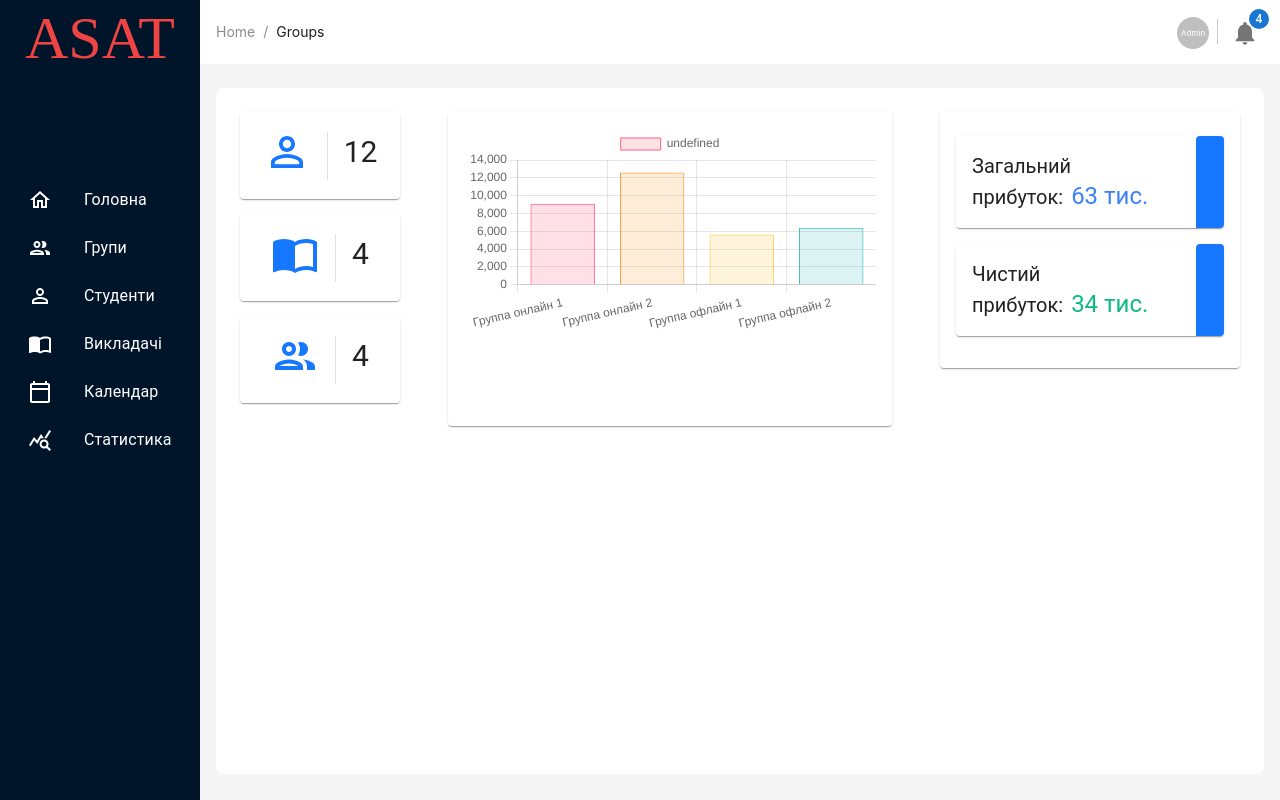
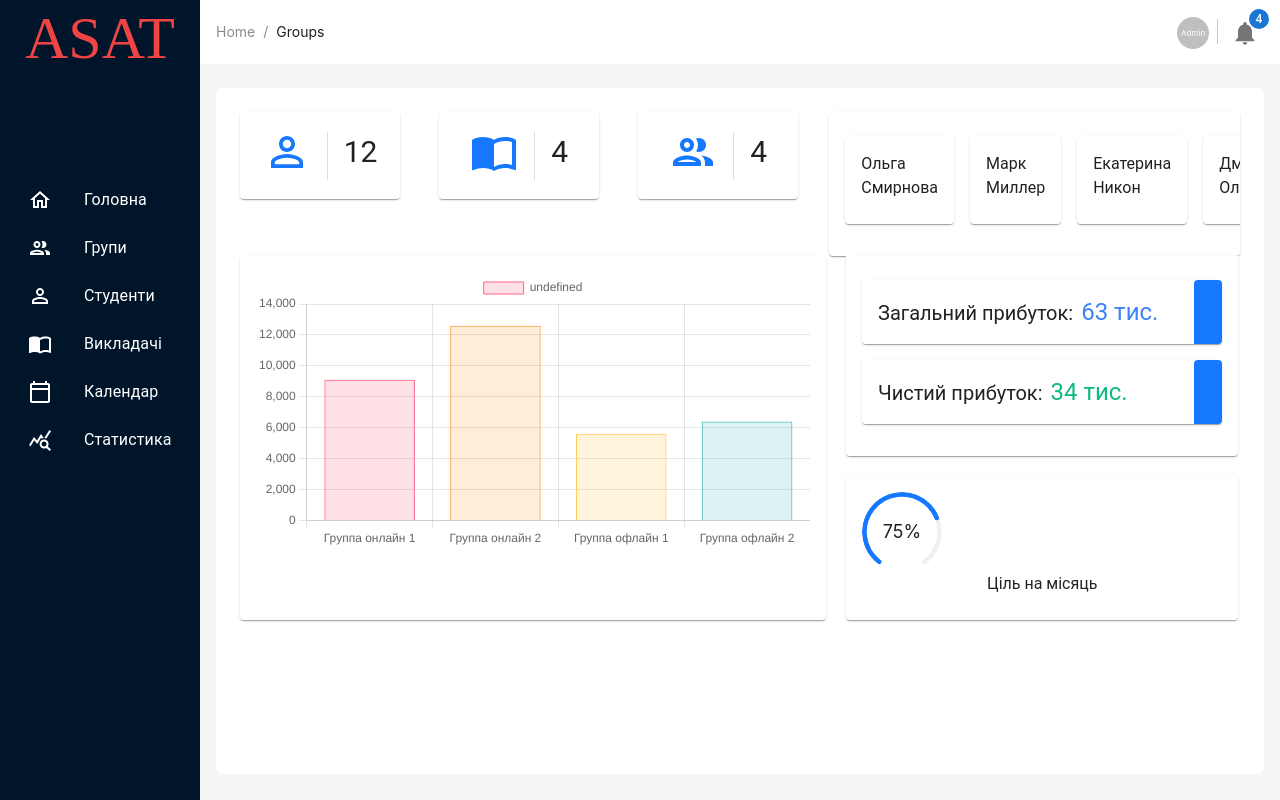
Before and after one commit to troanart/Test-ehs, a Next.js app: page /admin in a window 1280 px wide. Built offline with nearby package versions, Linux system fonts and the light colour scheme.

Commit message:
Добавление новых элементов в интерфейс

```diff
--- a/app/admin/groups/page.js
+++ b/app/admin/groups/page.js
@@ -1,54 +1,20 @@
 "use client";
 import React, { useState, useEffect } from "react";
 import ColorToggleButton from "@/app/ui/common/Main/filter-btn";
-import GroupsCards from "@/app/ui/common/groups/groups-card";
+
 import Demo from "@/app/ui/common/groups/color-picker";
 import AddGroups from "@/app/ui/common/groups/add-button";
+import ResponsiveGrid from "@/app/ui/common/groups/groups-card-list";
 
 export default function Groups() {
-  const getDefaultColors = () => ({
-    online: "#1677ff",
-    offline: "#1677ff",
-    corporate: "#1677ff",
-  });
-
-  const [filterType, setFilterType] = useState("all");
-
-  const [selectedColors, setSelectedColors] = useState(() => {
-    if (typeof window !== "undefined") {
-      const storedColors = localStorage.getItem("selectedColors");
-      return storedColors ? JSON.parse(storedColors) : getDefaultColors();
-    } else {
-      return getDefaultColors(); // Значение по умолчанию, если localStorage недоступен
-    }
-  });
-  const handleColorChange = (color, groupType) => {
-    setSelectedColors((prevColors) => ({
-      ...prevColors,
-      [groupType]: color,
-    }));
-  };
-
-  const handleFilterChange = (event, newFilterType) => {
-    console.log(newFilterType);
-    setFilterType(newFilterType);
-  };
-
-  useEffect(async () => {
-    const groupsData = localStorage.setItem(
-      "selectedColors",
-      JSON.stringify(selectedColors)
-    );
-  }, [selectedColors]);
-
   return (
     <div>
       <div className="mb-4 p-4 rounded-md border-[#1976d2] border-[1px] border-dashed flex ">
         <div className="">
           <ColorToggleButton
-            selectedColors={selectedColors}
-            filterType={filterType}
-            onChange={handleFilterChange}
+          // selectedColors={selectedColors}
+          // filterType={filterType}
+          // onChange={handleFilterChange}
           />
         </div>
         <ul className=" mx-auto flex gap-12 justify-items-center relative  border  border-[#1976d1] text- rounded-md  items-center py-[5px] px-[35px]">
@@ -57,26 +23,17 @@ export default function Groups() {
           </h2>
           <li key={1} className="flex gap-5 justify-items-center items-center">
             <p className="text-sm">Онлайн</p>
-            <Demo
-              onColorChange={(color) => handleColorChange(color, "online")}
-            />
           </li>
           <li key={2} className="flex gap-5 justify-items-center items-center">
             <p className="text-sm">Офлайн</p>
-            <Demo
-              onColorChange={(color) => handleColorChange(color, "offline")}
-            />
           </li>
           <li key={3} className="flex gap-5 justify-items-center items-center">
             <p className="text-sm">Корпоративні</p>
-            <Demo
-              onColorChange={(color) => handleColorChange(color, "corporate")}
-            />
           </li>
         </ul>
         <AddGroups />
       </div>
-      <GroupsCards selectedColors={selectedColors} filterType={filterType} />
+      <ResponsiveGrid />
     </div>
   );
 }
--- a/app/admin/page.js
+++ b/app/admin/page.js
@@ -2,13 +2,26 @@ import React from "react";
 import CardList from "../ui/common/dashboard/card-list";
 import DiagramsCards from "../ui/common/dashboard/diagrams-card";
 import CardTarget from "../ui/common/dashboard/card-target";
+import ProgressCircul from "../ui/common/dashboard/progres-circul";
+import TopTeacherList from "../ui/common/dashboard/teacher-top-list";
 
 const Admin = () => {
   return (
-    <div className="flex justify-start gap-12 align-center">
-      <CardList />
-      <DiagramsCards />
-      <CardTarget/>
+    <div>
+      <div className=" flex">
+        <CardList />
+        <TopTeacherList />
+      </div>
+
+      <div className="flex justify-start gap-5 align-center">
+        <DiagramsCards />
+        <div className="flex  justify-start flex-col">
+          <CardTarget />
+          <div className="mt-5">
+            <ProgressCircul />
+          </div>
+        </div>
+      </div>
     </div>
   );
 };
--- a/app/api/data/data.js
+++ b/app/api/data/data.js
@@ -216,8 +216,8 @@ export const teachers = [
   {
     id: 4,
     name: "Дмитрий Ольман",
-    bidGroup: 250,
-    bidIndiv: 200,
+    bidGroup: 350,
+    bidIndiv: 300,
     group: "Группа офлайн 2",
   },
 ];
--- a/app/ui/common/dashboard/card-list.js
+++ b/app/ui/common/dashboard/card-list.js
@@ -65,11 +65,11 @@ export default function CardList() {
     <Box
       sx={{
         width: 100 + "%",
-        maxWidth: 160 + "px",
+        // maxWidth: 160 + "px",
         bgcolor: "background.paper",
       }}>
       <nav aria-label="secondary mailbox folders">
-        <List style={{paddingTop: 0}}>
+        <List className="flex gap-2" style={{ paddingTop: 0 }}>
           {menuItems.map((item) => (
             <ListItem
               style={{ marginBottom: 15 + "px" }}
--- a/app/ui/common/dashboard/card-target.js
+++ b/app/ui/common/dashboard/card-target.js
@@ -1,39 +1,30 @@
-'use client'
+"use client";
 
-import * as React from 'react';
-import { useState, useEffect } from 'react';
-import Box from '@mui/material/Box';
-import Card from '@mui/material/Card';
-import CardContent from '@mui/material/CardContent';
+import * as React from "react";
+import { useState, useEffect } from "react";
+import Box from "@mui/material/Box";
+import Card from "@mui/material/Card";
+import CardContent from "@mui/material/CardContent";
 import List from "@mui/material/List";
 import ListItem from "@mui/material/ListItem";
-import ListItemIcon from "@mui/material/ListItemIcon";
-import Divider from "@mui/material/Divider";
-import cn from 'classnames';
-
-
-
+import cn from "classnames";
 
 export default function BasicCard() {
   const [groups, setGroups] = useState([]);
 
-
-
   useEffect(() => {
     const fetchData = async () => {
       try {
-                const response = await fetch('/api/data/groups');
-                if(!response.ok) {
-                    throw new Error('Шось пішло не так');
-
+        const response = await fetch("/api/data/groups");
+        if (!response.ok) {
+          throw new Error("Шось пішло не так");
         }
         const responseData = await response.json();
         setGroups(responseData);
-
-            }catch (error ) {
-                console.log('There was a problem fetching the data:', error);
+      } catch (error) {
+        console.log("There was a problem fetching the data:", error);
       }
-        }
+    };
     fetchData();
   }, []);
 
@@ -58,40 +49,39 @@ export default function BasicCard() {
   return (
     <Box
       sx={{
-    width: 30 + "%",
         // maxWidth: 160 + "px",
         bgcolor: "background.paper",
       }}>
-        <Card >
+      <Card>
         <CardContent>
-                <List >
+          <List>
             {data.map((item) => (
               <ListItem
-                        className='mb-4 last:mb-0'
+                className="mb-4 last:mb-0"
                 disablePadding
                 key={item.title}>
-                            <Card style={{width: 100 + '%', position: 'relative'}}  >
+                <Card
+                  className="pr-12"
+                  style={{ width: 100 + "%", position: "relative" }}>
                   <CardContent>
-                                    <span className='text-xl'>{item.title}</span>
-                                    <span className={cn(
-                                        'ml-2 text-2xl text-sky-200',
-                                        item.title === 'Загальний прибуток:' && '!text-blue-500',
-                                        item.title === 'Чистий прибуток:' && '!text-emerald-500'
+                    <span className="text-xl">{item.title}</span>
+                    <span
+                      className={cn(
+                        "ml-2 text-2xl text-sky-200",
+                        item.title === "Загальний прибуток:" &&
+                          "!text-blue-500",
+                        item.title === "Чистий прибуток:" && "!text-emerald-500"
                       )}>
                       {item.value}
                     </span>
                   </CardContent>
-                                <div className='absolute bottom-0 right-0 rounded-tl bg-[#1677ff] w-7 h-[100%] ml-auto'>
-
-                                </div>
+                  <div className="absolute bottom-0 right-0 rounded-tl bg-[#1677ff] w-7 h-[100%] "></div>
                 </Card>
               </ListItem>
             ))}
           </List>
         </CardContent>
       </Card>
-
     </Box>
-
   );
 }
--- /dev/null
+++ b/app/ui/common/dashboard/progres-circul.js
@@ -0,0 +1,16 @@
+import React from "react";
+import { Flex, Progress } from "antd";
+import { Card, CardContent } from "@mui/material";
+const ProgressCircul = () => (
+  <Card>
+    <CardContent>
+      <Flex gap="small" wrap="wrap">
+        <Progress type="dashboard" percent={75} size={80} />
+      </Flex>
+      <div>
+        <h3>Ціль на місяць</h3>
+      </div>
+    </CardContent>
+  </Card>
+);
+export default ProgressCircul;
--- /dev/null
+++ b/app/ui/common/dashboard/teacher-top-list.js
@@ -0,0 +1,43 @@
+"use client";
+
+import { Card, CardContent, List, ListItem } from "@mui/material";
+import React, { useEffect, useState } from "react";
+
+export default function TopTeacherList() {
+  const [teachers, setTeacher] = useState([]);
+
+  useEffect(() => {
+    const fetchData = async () => {
+      try {
+        const response = await fetch("/api/data/teachers");
+        if (!response.ok) {
+          throw new Error("Network response was not ok");
+        }
+        const responseData = await response.json();
+        setTeacher(responseData);
+      } catch (error) {
+        console.error("There was a problem fetching the data:", error);
+      }
+    };
+    fetchData();
+  }, []);
+
+  return (
+    <Card>
+      <CardContent>
+        <List className="flex gap-4">
+          {teachers.map((item) => (
+            <ListItem key={item.id} disablePadding>
+              <Card>
+                <CardContent>
+                  {console.log(item.name)}
+                  {item.name}
+                </CardContent>
+              </Card>
+            </ListItem>
+          ))}
+        </List>
+      </CardContent>
+    </Card>
+  );
+}
--- /dev/null
+++ b/app/ui/common/groups/groups-card-list.js
@@ -0,0 +1,30 @@
+import * as React from "react";
+import { experimentalStyled as styled } from "@mui/material/styles";
+import Box from "@mui/material/Box";
+import Paper from "@mui/material/Paper";
+import Grid from "@mui/material/Grid";
+
+const Item = styled(Paper)(({ theme }) => ({
+  backgroundColor: theme.palette.mode === "dark" ? "#1A2027" : "#fff",
+  ...theme.typography.body2,
+  padding: theme.spacing(2),
+  textAlign: "center",
+  color: theme.palette.text.secondary,
+}));
+
+export default function ResponsiveGrid() {
+  return (
+    <Box sx={{ flexGrow: 1 }}>
+      <Grid
+        container
+        spacing={{ xs: 2, md: 3 }}
+        columns={{ xs: 4, sm: 8, md: 12 }}>
+        {Array.from(Array(6)).map((_, index) => (
+          <Grid item xs={2} sm={4} md={4} key={index}>
+            <Item>xs=2</Item>
+          </Grid>
+        ))}
+      </Grid>
+    </Box>
+  );
+}
--- a/app/ui/common/groups/groups-card.js
+++ b/app/ui/common/groups/groups-card.js
@@ -1,116 +1,13 @@
-"use client";
-import { React, useEffect, useState } from "react";
-import { Card, List, Statistic, Col, Row, Tag } from "antd";
-import MonetizationOnIcon from "@mui/icons-material/MonetizationOn";
-import IconButton from "@mui/material/IconButton";
-import MoreHorizIcon from "@mui/icons-material/MoreHoriz";
+import * as React from "react";
 
-const GroupsCards = ({ selectedColors, filterType }) => {
-  //   const [groups, setGroups] = useState([]);
-  //   const [students, setStudents] = useState([]);
-  //   useEffect(() => {
-  //     const fetchData = async () => {
-  //       try {
-  //         const groupsData = await fetch("/app/api/data/groups/route.js").then(
-  //           (res) => console.log(res)
-  //         );
-  //       } catch (error) {}
-  //     };
-  //     fetchData();
-  //   }, []);
-  //   const filteredGroups = groups.filter((item) => {
-  //     if (filterType === "all") {
-  //       return true;
-  //     }
-  //     return item.type === filterType;
-  //   });
-  //   const getBorderColor = (groupType) => {
-  //     switch (groupType) {
-  //       case "online":
-  //         return selectedColors.online;
-  //       case "offline":
-  //         return selectedColors.offline;
-  //       case "corporate":
-  //         return selectedColors.corporate;
-  //       default:
-  //         return selectedColors.online; // или другой цвет по умолчанию
-  //     }
-  //   };
-  //   return (
-  //     <List
-  //       grid={{
-  //         gutter: 16,
-  //         column: 4,
-  //       }}
-  //       dataSource={filteredGroups}
-  //       renderItem={(item) => {
-  //         const studentsGroup = students.filter(
-  //           (student) => student.groupId === item.id
-  //         );
-  //         return (
-  //           <List.Item key={item.id}>
-  //             <Card
-  //               className={`border-l-[15px] text-left relative min-h-[250px] `}
-  //               style={{ borderLeftColor: getBorderColor(item.type) }}
-  //               title={<div className="text-2xl">{item.name}</div>}>
-  //               <IconButton className="absolute top-2 right-3">
-  //                 <MoreHorizIcon color="primary" />
-  //               </IconButton>
-  //               <div>
-  //                 <p className="inline-block text-lg">Викладач:</p>
-  //                 <span className="ml-2 text-sm">{item.teacher}</span>
-  //               </div>
-  //               <div className="border my-2 p-2 rounded-lg border-dashed border-[#1976d2]">
-  //                 <div className="flex flex-wrap gap-1 ">
-  //                   {studentsGroup.map((student) => (
-  //                     <Tag
-  //                       key={student.id}
-  //                       className="bg-sky-300 border-none px-3">
-  //                       {student.name}
-  //                     </Tag>
-  //                   ))}
-  //                 </div>
-  //               </div>
-  //               <div>
-  //                 <Row gutter={16}>
-  //                   <Col span={12}>
-  //                     <Card className="bg-inherit" bordered={true}>
-  //                       <Statistic
-  //                         title="Прибуток"
-  //                         value={new Intl.NumberFormat("uk", {
-  //                           notation: "compact",
-  //                         }).format(item.income || 0)}
-  //                         precision={2}
-  //                         valueStyle={{
-  //                           color: "#3f8600",
-  //                         }}
-  //                         prefix={<MonetizationOnIcon sx={{ mb: "6px" }} />}
-  //                       />
-  //                     </Card>
-  //                   </Col>
-  //                   <Col span={12}>
-  //                     <Card className="bg-inherit" bordered={true}>
-  //                       <Statistic
-  //                         title="Дохід"
-  //                         value={new Intl.NumberFormat("uk", {
-  //                           notation: "compact",
-  //                         }).format(item.cleareIncome || 0)}
-  //                         precision={2}
-  //                         valueStyle={{
-  //                           color: "#0891b2",
-  //                         }}
-  //                         prefix={<MonetizationOnIcon sx={{ mb: "6px" }} />}
-  //                       />
-  //                     </Card>
-  //                   </Col>
-  //                 </Row>
-  //               </div>
-  //             </Card>
-  //           </List.Item>
-  //         );
-  //       }}
-  //     />
-  //   );
-};
+import Card from "@mui/material/Card";
 
-export default GroupsCards;
+import CardContent from "@mui/material/CardContent";
+
+export default function BasicCard() {
+  return (
+    <Card sx={{ minWidth: 275 }}>
+      <CardContent></CardContent>
+    </Card>
+  );
+}
```
Lines whose indentation alone changed are shown as unchanged.
